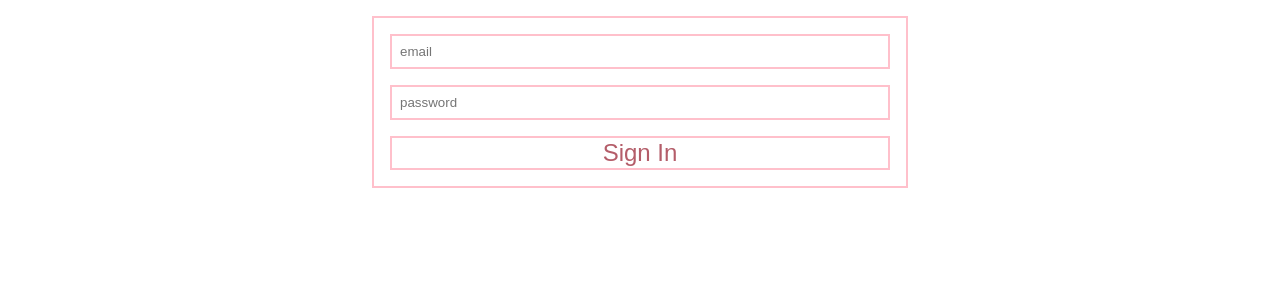
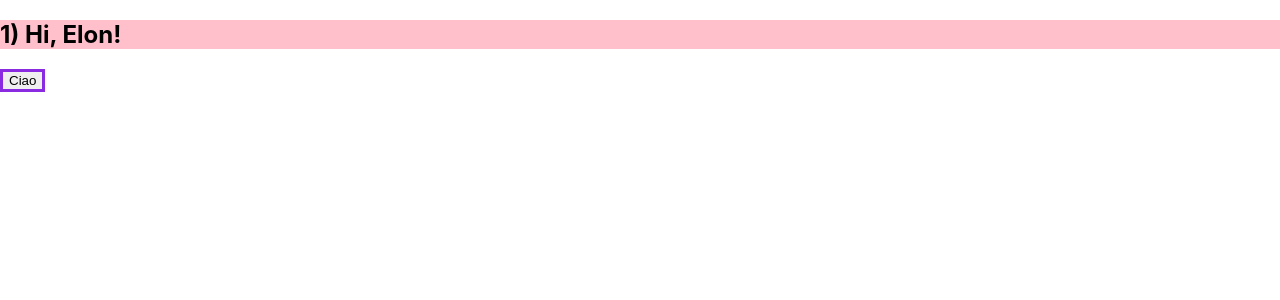
Before and after one commit to mrHelg/fm-react-app, a React (Create React App) app: page / in a window 1280 px wide. Shown: the top 300 px of the page. Built offline with nearby package versions, Linux system fonts and the light colour scheme.

Commit message:
Add PropTypes

```diff
--- a/src/App.js
+++ b/src/App.js
@@ -1,12 +1,14 @@
 import './App.css';
 import React, {Component} from 'react';
-import SignInForm from './components/SignInForm';
-
-
+import Ciao from './components/CiaoSection/Ciao';
 
 function App(){
+  const user = {
+    id:1,
+    name:'Elon'
+  }
   return <>
-  <SignInForm />
+  <Ciao name={user.name} id={user.id}/>
   </>;
 
 }
```
Also changed, not shown: src/components/CiaoSection/Ciao/index.js (+13 -0 lines).
